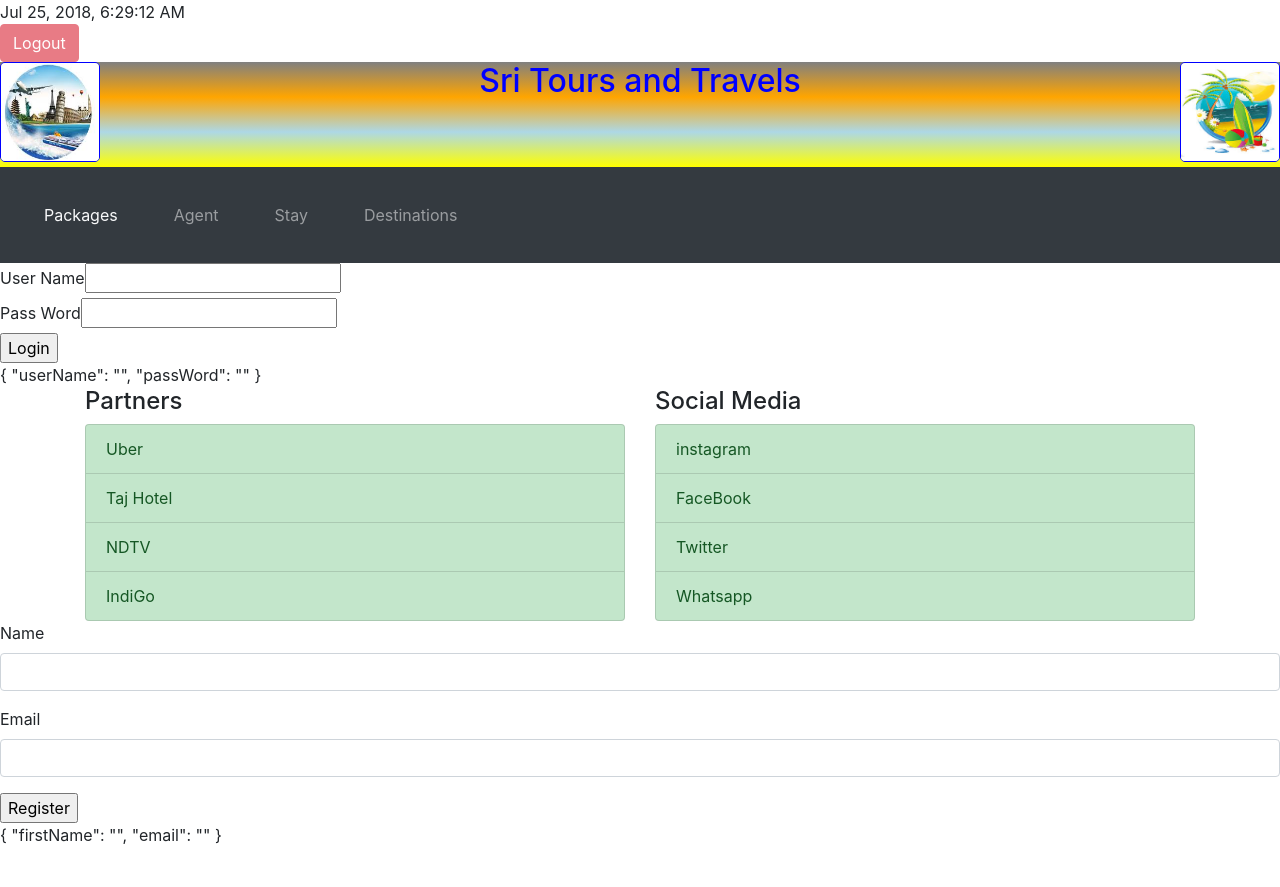
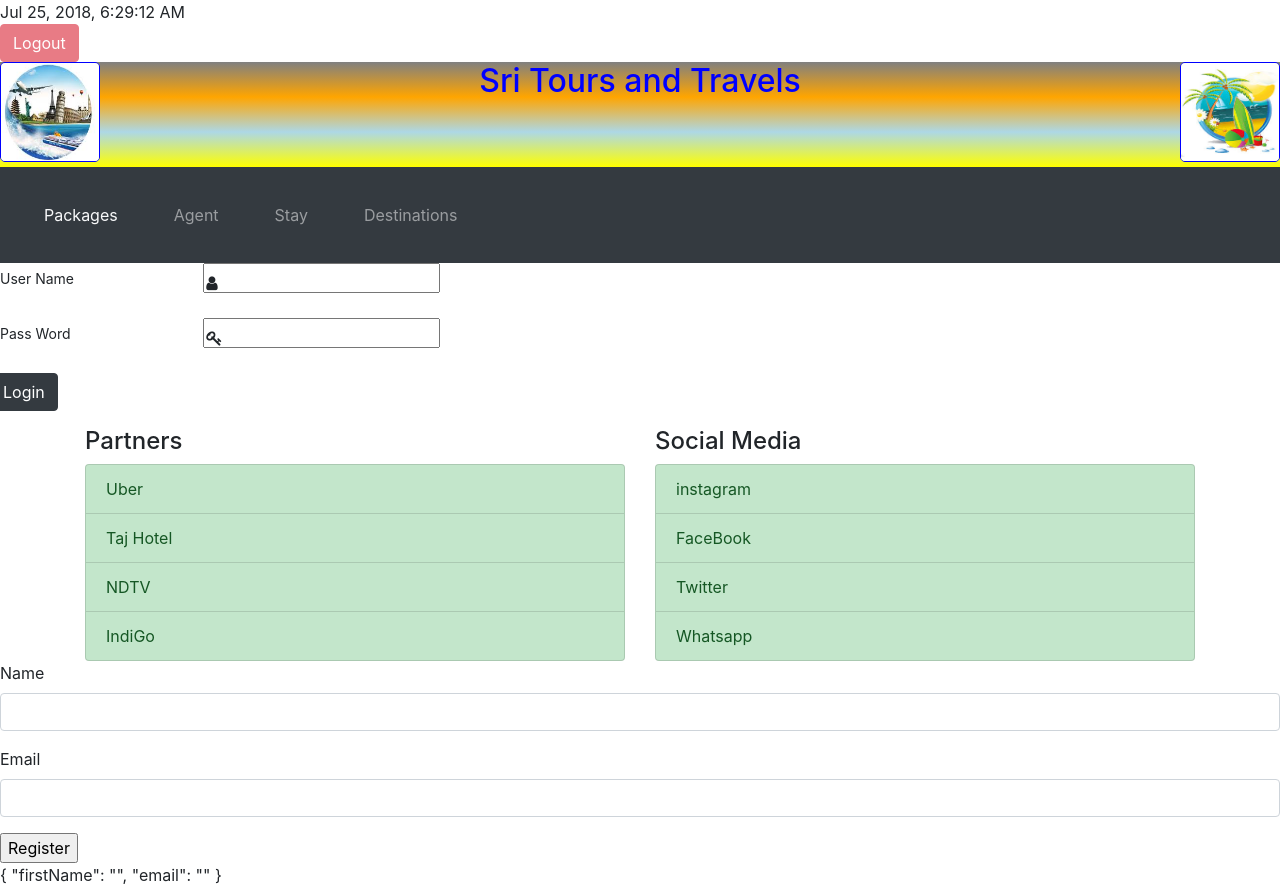
Before and after one commit to vatsank/travelAgency, an Angular app: page /login in a window 1280 px wide. Before the commit the page ends 847 px from the top, so only its background shows below. Built offline with nearby package versions, Linux system fonts and the light colour scheme.

Commit message:
Added Font Awesome

```diff
--- a/package.json
+++ b/package.json
@@ -25,7 +25,8 @@
         "jquery": "^3.3.1",
         "popper.js": "^1.14.3",
         "rxjs": "^6.0.0",
-        "zone.js": "^0.8.26"
+        "zone.js": "^0.8.26",
+        "font-awesome": "^4.7.0"
     },
     "devDependencies": {
         "@angular-devkit/build-angular": "~0.6.8",
--- a/src/app/agent-manager/agent-manager.component.html
+++ b/src/app/agent-manager/agent-manager.component.html
@@ -65,7 +65,8 @@
             <button (click)="edit(eachAgent)">Edit</button>
         </td>
         <td>
-            <button (click)="remove(eachAgent)">Delete</button>
+            <button (click)="remove(eachAgent)"> <i class="fa fa-trash"></i>
+            </button>
         </td>
 
     </tr>
--- a/src/app/footer/footer.component.html
+++ b/src/app/footer/footer.component.html
@@ -13,5 +13,4 @@
         </div>
 
     </div>
-
 </div>
--- a/src/app/login/login.component.css
+++ b/src/app/login/login.component.css
@@ -0,0 +1,13 @@
+.input-icon {
+    position: absolute;
+    left: 3px;
+    top: calc(50% - 0.5em);
+}
+
+input {
+    padding-left: 17px;
+}
+
+.input-wrapper {
+    position: relative;
+}
--- a/src/app/login/login.component.html
+++ b/src/app/login/login.component.html
@@ -1,18 +1,28 @@
-<form [formGroup]='loginForm' (ngSubmit)='submit()'>
+<form [formGroup]='loginForm' (ngSubmit)='submit()' class='form'>
 
-    <div>
-        <label for="">User Name</label>
-        <input type="text" formControlName='userName'>
+    <div class="form-group row">
+        <label for="" class=" col-sm-2 col-form-label-sm">User Name</label>
+
+        <div class="input-wrapper">
+            <input type="text" formControlName='userName' class='col-sm-10'>
+            <label for="userName" class="fa fa-user input-icon"></label>
+        </div>
+
     </div>
 
-    <div>
-        <label for="">Pass Word</label>
-        <input type="passWord" formControlName='passWord'>
+
+    <div class="form-group row">
+        <label for="" class=" col-sm-2 col-form-label-sm">Pass Word</label>
+        <div class="input-wrapper">
+            <input type="passWord" formControlName='passWord' class='col-sm-10'>
+            <label for="passWord" class="fa fa-key input-icon"></label>
+
+        </div>
     </div>
 
-    <div>
-        <input type="submit" value="Login">
+    <div class="form-group row">
+        <input type="submit" value="Login" class='btn btn-dark'>
     </div>
 </form>
 
-{{loginForm.value | json}}
+<!-- {{loginForm.value | json}} -->
--- a/src/app/universalguard.guard.ts
+++ b/src/app/universalguard.guard.ts
@@ -17,13 +17,14 @@ export class UniversalguardGuard implements CanActivate , CanDeactivate<{}> {
     next: ActivatedRouteSnapshot,
     state: RouterStateSnapshot):  boolean {
 
-     const status = sessionStorage.getItem('isUserLogged');
+      const status = sessionStorage.getItem('isUserLogged');
 
       const url = state.url;
-     if (url !== '/agent' && status  ==='true') {
+     if (url !== '/agent' && status  === 'true') {
         return true;
-       } else {
-       return false;
-    };
+        } else {
+        return false;
+     }
+    //return true;
   }
 }
--- a/src/styles.css
+++ b/src/styles.css
@@ -1,6 +1,7 @@
 /* You can add global styles to this file, and also import other style files */
 
 @import "../node_modules/bootstrap/dist/css/bootstrap.min.css";
+@import "../node_modules/font-awesome/css/font-awesome.min.css";
 .smallImage {
     width: 100px;
     height: 100px;
```
Also changed, not shown: src/app/app.module.ts (line endings or trailing spaces), 1 other file (tests, documents, lock files or other folders).
